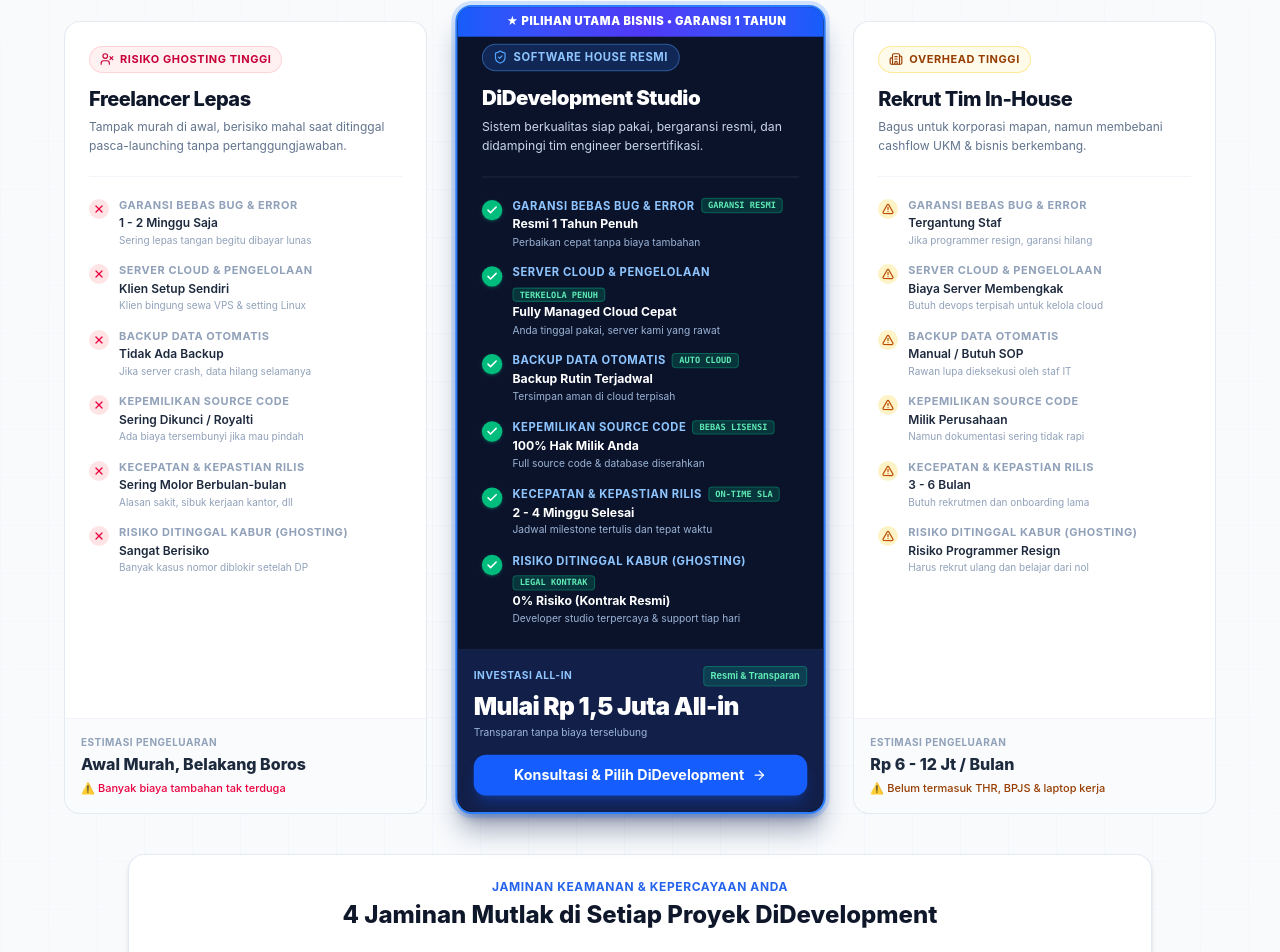
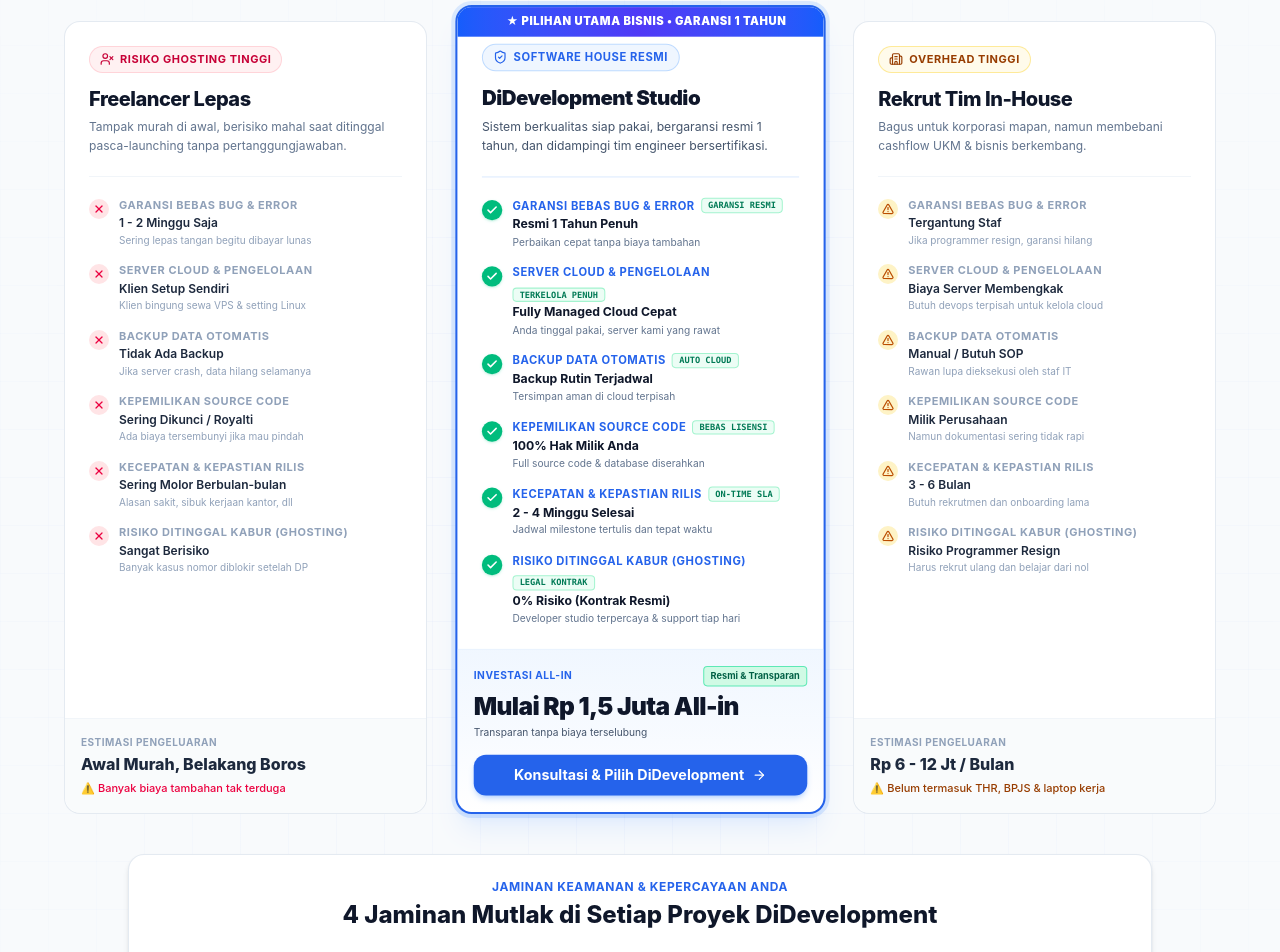
Before and after one commit to dieartco206/didevelopment, a React (Vite) app: page / in a window 1280 px wide. Shown: the part 3554-4506 px from the top of the page. Built offline with nearby package versions, Linux system fonts and the light colour scheme.

Commit message:
style(comparison): switch from dark navy to clean bright light theme

```diff
--- a/src/components/comparison/ComparisonSection.tsx
+++ b/src/components/comparison/ComparisonSection.tsx
@@ -276,8 +276,8 @@
             </div>
           </div>
 
-          {/* Pillar 2: DiDevelopment Studio (The Champion Card) */}
-          <div className="relative flex flex-col justify-between rounded-2xl bg-[#0B132B] text-white border-2 border-blue-500 shadow-xl shadow-blue-950/40 lg:-translate-y-2 lg:scale-[1.02] p-5 sm:p-6 ring-4 ring-blue-500/20 transition-all duration-300 z-10 overflow-hidden pt-8 sm:pt-9">
+          {/* Pillar 2: DiDevelopment Studio (The Champion Card - Clean, Bright & Trustworthy) */}
+          <div className="relative flex flex-col justify-between rounded-2xl bg-white border-2 border-[#2563EB] shadow-xl shadow-blue-500/10 lg:-translate-y-2 lg:scale-[1.02] p-5 sm:p-6 ring-4 ring-blue-500/15 transition-all duration-300 z-10 overflow-hidden pt-8 sm:pt-9">
             {/* Top Floating Highlight Ribbon */}
             <div className="absolute top-0 right-0 left-0 bg-gradient-to-r from-blue-600 via-indigo-600 to-blue-600 py-1.5 px-4 text-center">
               <span className="text-[10px] sm:text-[11px] font-black uppercase tracking-wider text-white flex items-center justify-center gap-1.5">
@@ -287,41 +287,41 @@
             </div>
 
             <div>
-              <div className="inline-flex items-center gap-1.5 px-2.5 py-1 rounded-full bg-blue-500/20 border border-blue-400/40 text-blue-300 text-[10px] sm:text-[11px] font-bold uppercase tracking-wider mb-3">
-                <ShieldCheck className="w-3.5 h-3.5 text-blue-400 shrink-0" aria-hidden="true" />
+              <div className="inline-flex items-center gap-1.5 px-2.5 py-1 rounded-full bg-blue-50 border border-blue-200 text-[#2563EB] text-[10px] sm:text-[11px] font-bold uppercase tracking-wider mb-3">
+                <ShieldCheck className="w-3.5 h-3.5 text-[#2563EB] shrink-0" aria-hidden="true" />
                 <span>Software House Resmi</span>
               </div>
-              <h3 className="text-lg sm:text-xl font-black text-white tracking-tight flex items-center gap-2">
+              <h3 className="text-lg sm:text-xl font-black text-[#0F172A] tracking-tight flex items-center gap-2">
                 <span>DiDevelopment Studio</span>
               </h3>
-              <p className="text-xs text-blue-100/90 mt-1 leading-relaxed">
-                Sistem berkualitas siap pakai, bergaransi resmi, dan didampingi tim engineer bersertifikasi.
+              <p className="text-xs text-slate-600 mt-1 leading-relaxed">
+                Sistem berkualitas siap pakai, bergaransi resmi 1 tahun, dan didampingi tim engineer bersertifikasi.
               </p>
 
-              <div className="my-5 border-t border-slate-800" />
+              <div className="my-5 border-t border-blue-100" />
 
               <div className="space-y-4">
                 {comparisonData.slice(0, 6).map((item, idx) => (
                   <div key={idx} className="flex items-start gap-2.5">
-                    <div className="w-5 h-5 rounded-full bg-emerald-500 text-white flex items-center justify-center shrink-0 mt-0.5 shadow-sm shadow-emerald-500/30">
+                    <div className="w-5 h-5 rounded-full bg-emerald-500 text-white flex items-center justify-center shrink-0 mt-0.5 shadow-sm shadow-emerald-500/20">
                       <Check className="w-3 h-3 stroke-[3]" aria-hidden="true" />
                     </div>
                     <div className="min-w-0">
                       <div className="flex items-center gap-1.5 flex-wrap">
-                        <span className="text-[10px] sm:text-[11px] font-bold text-blue-300 uppercase tracking-wider">
+                        <span className="text-[10px] sm:text-[11px] font-bold text-[#2563EB] uppercase tracking-wider">
                           {item.title}
                         </span>
                         {item.didev.badge && (
-                          <span className="px-1.5 py-0.2 rounded bg-emerald-500/20 text-emerald-300 border border-emerald-400/30 text-[8.5px] font-black font-mono">
+                          <span className="px-1.5 py-0.2 rounded bg-emerald-50 text-emerald-700 border border-emerald-200 text-[8.5px] font-black font-mono">
                             {item.didev.badge}
                           </span>
                         )}
                       </div>
-                      <div className="text-xs font-bold text-white leading-snug mt-0.5">
+                      <div className="text-xs font-bold text-[#0F172A] leading-snug mt-0.5">
                         {item.didev.text}
                       </div>
                       {item.didev.subtext && (
-                        <div className="text-[10px] text-blue-200/80 mt-0.5 leading-tight">
+                        <div className="text-[10px] text-slate-500 mt-0.5 leading-tight">
                           {item.didev.subtext}
                         </div>
                       )}
@@ -331,20 +331,20 @@
               </div>
             </div>
 
-            <div className="mt-6 pt-4 border-t border-slate-800/80 bg-blue-950/70 -mx-5 -mb-5 sm:-mx-6 sm:-mb-6 p-4 rounded-b-2xl">
+            <div className="mt-6 pt-4 border-t border-blue-100 bg-gradient-to-b from-blue-50/90 via-blue-50/50 to-white -mx-5 -mb-5 sm:-mx-6 sm:-mb-6 p-4 rounded-b-2xl">
               <div className="flex items-baseline justify-between mb-1">
-                <span className="text-[10px] font-bold text-blue-300 uppercase tracking-wider">Investasi All-In</span>
-                <span className="px-1.5 py-0.5 rounded bg-emerald-500/20 text-emerald-300 border border-emerald-400/30 text-[9px] font-bold">Resmi & Transparan</span>
+                <span className="text-[10px] font-bold text-[#2563EB] uppercase tracking-wider">Investasi All-In</span>
+                <span className="px-1.5 py-0.5 rounded bg-emerald-100 text-emerald-800 border border-emerald-300 text-[9px] font-bold">Resmi & Transparan</span>
               </div>
-              <div className="text-xl sm:text-2xl font-black text-white tracking-tight">
+              <div className="text-xl sm:text-2xl font-black text-[#0F172A] tracking-tight">
                 {comparisonData[6].didev.text}
               </div>
-              <p className="text-[10px] text-blue-200/80 mt-0.5 mb-3.5">
+              <p className="text-[10px] text-slate-600 mt-0.5 mb-3.5">
                 {comparisonData[6].didev.subtext}
               </p>
               <button
                 onClick={openWhatsApp}
-                className="w-full py-2.5 px-3.5 bg-blue-600 hover:bg-blue-500 active:scale-[0.98] text-white font-bold rounded-xl text-xs sm:text-sm shadow-lg shadow-blue-600/30 hover:shadow-blue-500/40 transition-all flex items-center justify-center gap-2 cursor-pointer group"
+                className="w-full py-2.5 px-3.5 bg-[#2563EB] hover:bg-[#1D4ED8] active:scale-[0.98] text-white font-bold rounded-xl text-xs sm:text-sm shadow-md shadow-blue-500/25 hover:shadow-blue-500/35 transition-all flex items-center justify-center gap-2 cursor-pointer group"
               >
                 <span>Konsultasi & Pilih DiDevelopment</span>
                 <ArrowRight className="w-3.5 h-3.5 group-hover:translate-x-1 transition-transform" />
@@ -420,7 +420,7 @@
 
           <div className="grid grid-cols-1 sm:grid-cols-2 lg:grid-cols-4 gap-4 sm:gap-6">
             <div className="p-4 rounded-xl bg-white border border-slate-200 shadow-2xs hover:border-slate-300 transition-all flex items-start gap-3.5">
-              <div className="w-10 h-10 rounded-lg bg-[#0F172A] text-blue-400 flex items-center justify-center shrink-0 shadow-2xs">
+              <div className="w-10 h-10 rounded-lg bg-blue-50 border border-blue-100 text-[#2563EB] flex items-center justify-center shrink-0 shadow-2xs">
                 <ShieldCheck className="w-5 h-5" aria-hidden="true" />
               </div>
               <div>
@@ -432,7 +432,7 @@
             </div>
 
             <div className="p-4 rounded-xl bg-white border border-slate-200 shadow-2xs hover:border-slate-300 transition-all flex items-start gap-3.5">
-              <div className="w-10 h-10 rounded-lg bg-[#0F172A] text-emerald-400 flex items-center justify-center shrink-0 shadow-2xs">
+              <div className="w-10 h-10 rounded-lg bg-emerald-50 border border-emerald-100 text-emerald-600 flex items-center justify-center shrink-0 shadow-2xs">
                 <FileCode2 className="w-5 h-5" aria-hidden="true" />
               </div>
               <div>
@@ -444,7 +444,7 @@
             </div>
 
             <div className="p-4 rounded-xl bg-white border border-slate-200 shadow-2xs hover:border-slate-300 transition-all flex items-start gap-3.5">
-              <div className="w-10 h-10 rounded-lg bg-[#0F172A] text-indigo-400 flex items-center justify-center shrink-0 shadow-2xs">
+              <div className="w-10 h-10 rounded-lg bg-indigo-50 border border-indigo-100 text-indigo-600 flex items-center justify-center shrink-0 shadow-2xs">
                 <Server className="w-5 h-5" aria-hidden="true" />
               </div>
               <div>
@@ -456,7 +456,7 @@
             </div>
 
             <div className="p-4 rounded-xl bg-white border border-slate-200 shadow-2xs hover:border-slate-300 transition-all flex items-start gap-3.5">
-              <div className="w-10 h-10 rounded-lg bg-[#0F172A] text-amber-400 flex items-center justify-center shrink-0 shadow-2xs">
+              <div className="w-10 h-10 rounded-lg bg-amber-50 border border-amber-100 text-amber-600 flex items-center justify-center shrink-0 shadow-2xs">
                 <Lock className="w-5 h-5" aria-hidden="true" />
               </div>
               <div>
```
